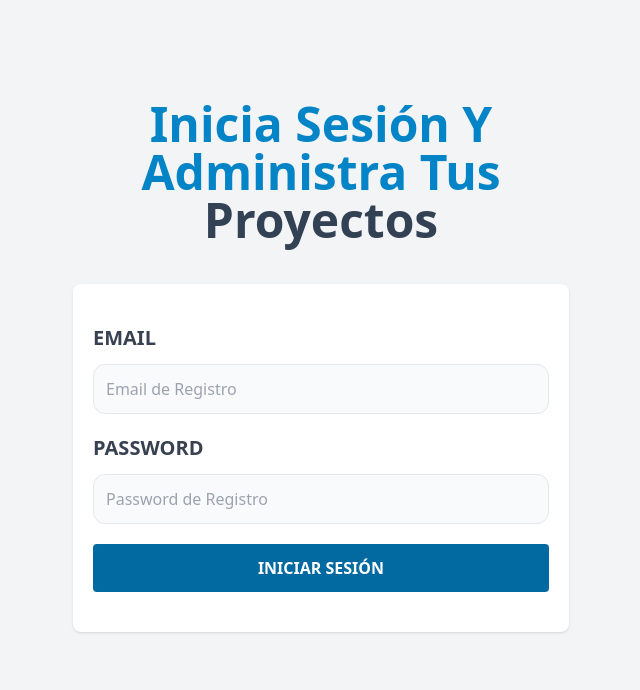
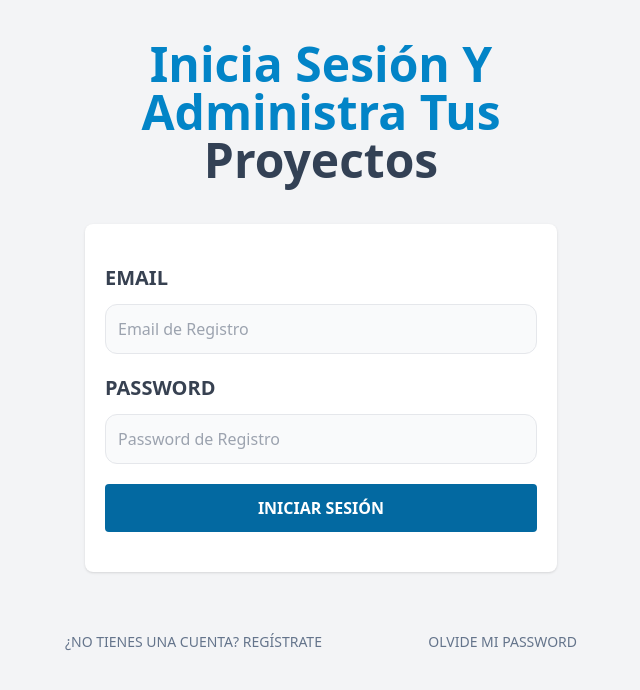
Before and after one commit to epe0413/uptask-frontend, a React (Vite) app: page / in a window 1280 px wide. Shown: the top 690 px of the page, without its empty margins (319-959 px from the left). Built offline with nearby package versions, Linux system fonts and the light colour scheme.

Commit message:
Se enlazaron paginas de registrar y olvide-password a la pagina de login

```diff
--- a/src/layouts/AuthLayout.jsx
+++ b/src/layouts/AuthLayout.jsx
@@ -2,7 +2,7 @@ import { Outlet } from 'react-router-dom'
 const AuthLayout = () => {
   return (
     <>
-        <main className='container mx-auto mt-5 md:mt-20 p-5 md:flex md:justify-center'>
+        <main className='container mx-auto mt-5 md:mt-10 md:flex md:justify-center'>
             <div className='md:w-2/3 lg:w-2/5'>
                 <Outlet/>
             </div>
--- a/src/pages/Login.jsx
+++ b/src/pages/Login.jsx
@@ -1,11 +1,11 @@
-
+import { Link } from 'react-router-dom'
 
 const Login = () => {
   return (
     <>
         <h1 className="text-sky-600 font-black text-4xl md:text-5xl capitalize text-center">Inicia sesión y administra tus <span className="text-slate-700">proyectos</span> </h1>
 
-        <form className="my-10 bg-white shadow rounded-lg p-5">
+        <form className="my-10 mx-5 bg-white shadow rounded-lg p-5">
             <div className="my-5">
                 <label
                     className="uppercase text-gray-700 block text-xl font-bold"
@@ -38,6 +38,21 @@ const Login = () => {
                 className="bg-sky-700 w-full py-3 text-white uppercase font-bold rounded hover:cursor-pointer hover:bg-sky-800 transition-colors mb-5"
             />
         </form>
+
+        <nav className="lg:flex lg:justify-between">
+            <Link
+                className='block text-center my-5 text-slate-500 uppercase text-sm'
+                to="/registrar"
+            >
+            ¿No tienes una cuenta? Regístrate
+            </Link>
+            <Link
+                className='block text-center my-5 text-slate-500 uppercase text-sm'
+                to="/olvide-password"
+            >
+            Olvide mi password
+            </Link>
+        </nav>
     </>
   )
 }
```
